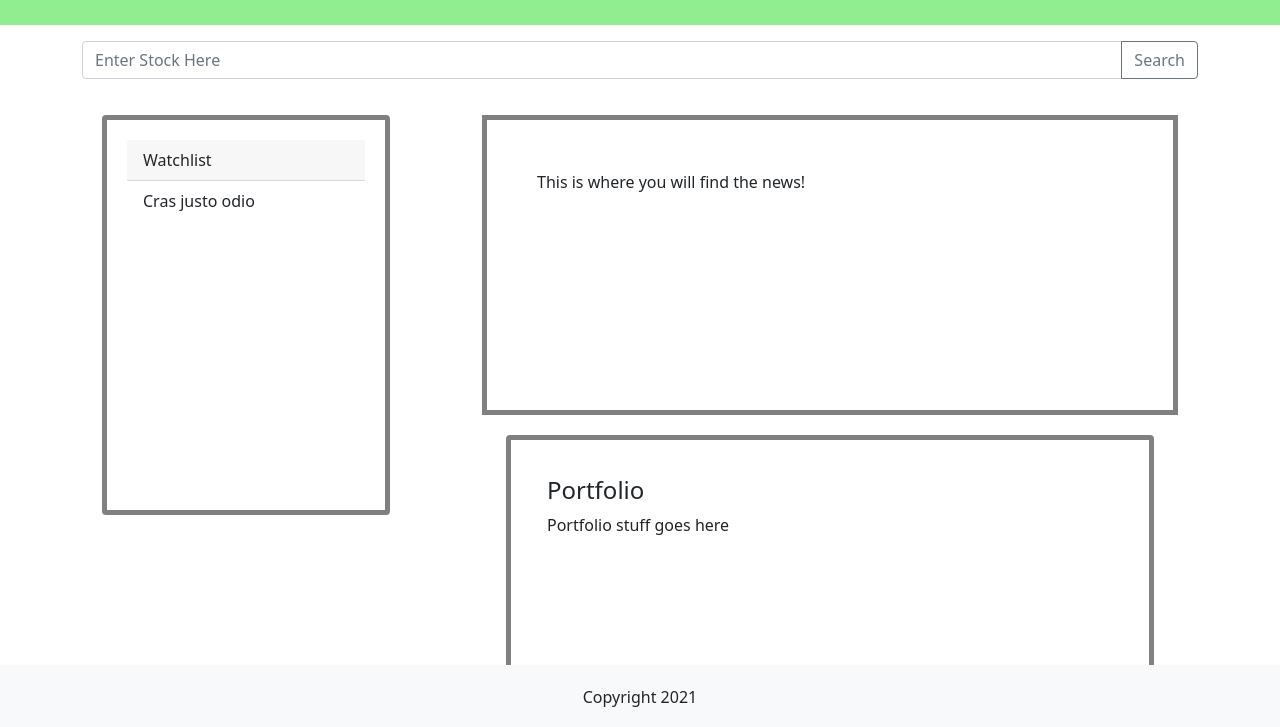
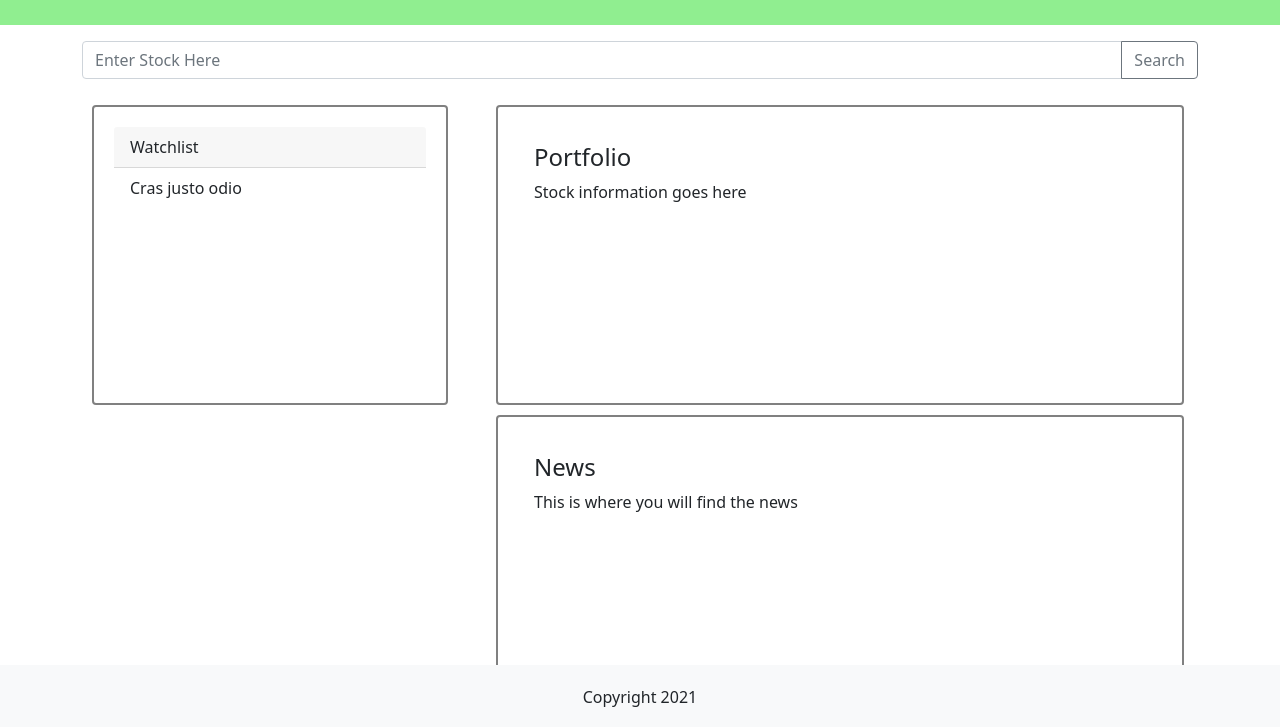
Before and after one commit to catherinebshaw/Money-for-Nothing, a plain HTML site: page index.html in a window 1280 px wide. Shown: the part 71-798 px from the top of the page. Drawn offline with nearby package versions, Linux system fonts and the light colour scheme.

Commit message:
layout revised

```diff
--- a/index.html
+++ b/index.html
@@ -9,10 +9,6 @@
         integrity="sha384-giJF6kkoqNQ00vy+HMDP7azOuL0xtbfIcaT9wjKHr8RbDVddVHyTfAAsrekwKmP1" crossorigin="anonymous">
     <link rel="stylesheet" href="./style.css" />
 
-    <link href="https://cdn.jsdelivr.net/npm/bootstrap@5.0.0-beta1/dist/css/bootstrap.min.css" rel="stylesheet"
-        integrity="sha384-giJF6kkoqNQ00vy+HMDP7azOuL0xtbfIcaT9wjKHr8RbDVddVHyTfAAsrekwKmP1" crossorigin="anonymous">
-    <link rel="stylesheet" href="style.css" />
-
     <script src="./script.js"></script>
     <script src="https://kit.fontawesome.com/8eeec01ced.js" crossorigin="anonymous"></script>
 
@@ -23,66 +19,41 @@
     <div class="header">
         <h1>Money-For-Nothing</h1>
     </div>
-
-
-
     <div class="container">
-
         <div class="input-group my-3">
             <input type="text" class="form-control" id="input" placeholder="Enter Stock Here" aria-label="search"
                 aria-describedby="search">
             <button onclick="searchButton(event)" class="btn btn-outline-secondary" type="button"
                 id="button-addon2">Search</button>
         </div>
-
         <div class="row">
             <div class="col-4">
-                <div class="search"></div>
-                <div class="watchList">
-                    <div class="card" style="width: 18rem;">
-                        <div class="card-header">
-                            Watchlist
-                        </div>
-                        <ul class="list-group list-group-flush">
-                            <li class="list-group-item">Cras justo odio</li>
+                <div class="card" id="watchlist">
+                    <div class="card-header">
+                        Watchlist
+                    </div>
+                    <ul class="list-group list-group-flush">
+                        <li class="list-group-item" id="coName">Cras justo odio</li>
 
-                        </ul>
-                    </div>
+                    </ul>
                 </div>
             </div>
             <div class="col-8">
-                <div class="porfolio"></div>
-                <div class="news">This is where you will find the news!</div>
                 <div class="container">
                     <div class="card">
                         <div class="card-body" id="porfolio">
                             <h4>Portfolio</h4>
-                            Portfolio stuff goes here
+                            Stock information goes here
                         </div>
-
-
-
                     </div>
-
-                    <div class="news"></div>
+                    <div class="card">
+                        <div class="card-body" id="news">
+                            <h4>News</h4>
+                            This is where you will find the news
+                        </div>
+                    </div>
                 </div>
             </div>
-
-        </div>
-
-        <script>
-
-        </script>
-
-
-        <script src="script.js">
-        </script>
-</body>
-
-
-
-
-
 
 
 
@@ -95,7 +66,8 @@
         </div>
     </footer>
 
-</body>
+    <script src="script.js"></script>
 
 
+</body>
 </html>
--- a/script.js
+++ b/script.js
@@ -32,15 +32,6 @@ function btnClick(){
 
 ///Watchlist JS
 
-<<<<<<< HEAD
-var watchList
-
-function dashboardList(item){
-    document.querySelector('ul').innerHTML += `<button><li class="list-group-item">${item}</li></button>`
-  }
-
-=======
 function dashboardList(item) {
     document.querySelector('ul').innerHTML += `<button><li class="list-group-item">${item}</li></button>`
 }
->>>>>>> main
--- a/style.css
+++ b/style.css
@@ -1,9 +1,3 @@
-div.news {
-    height: 300px;
-    border: 5px solid gray;
-    padding: 50px;
-    margin: 20px;
-  }
 
 .header {
     text-align: center;
@@ -11,7 +5,9 @@ div.news {
     padding: 20px;
     font-family: fantasy;
 }
-
+.watchlist{
+    margin-left: 0;
+}
 h1 {
     color: green
 }
@@ -23,13 +19,13 @@ footer {
 }
 
 
-
 .card {
-
-height: 400px;
-border: 5px solid gray;
+height: 300px;
+border: 2px solid gray;
 background:white;
 padding:20px;
-margin: 20px;
+margin: 10px;
+margin-right: 0;
+width: 100%;
 
 }
```
